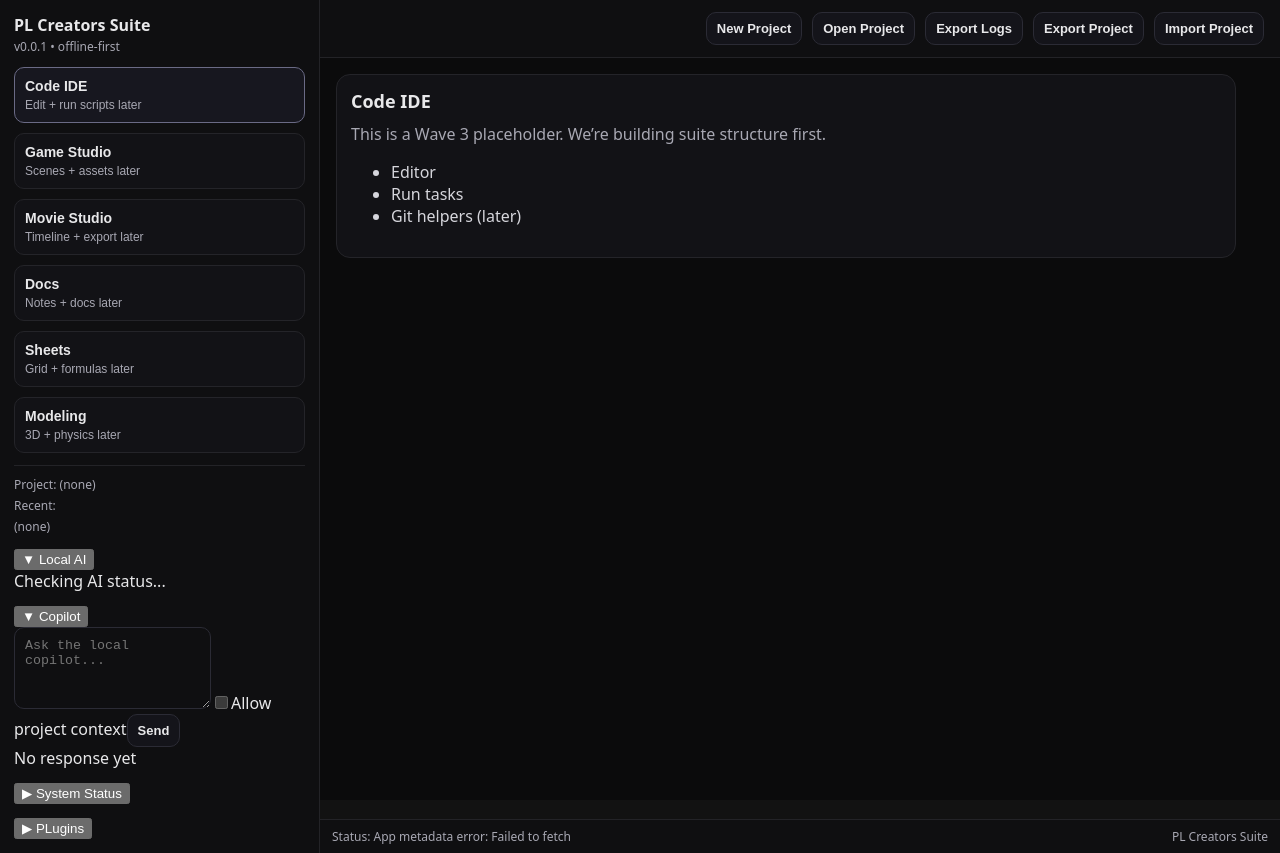
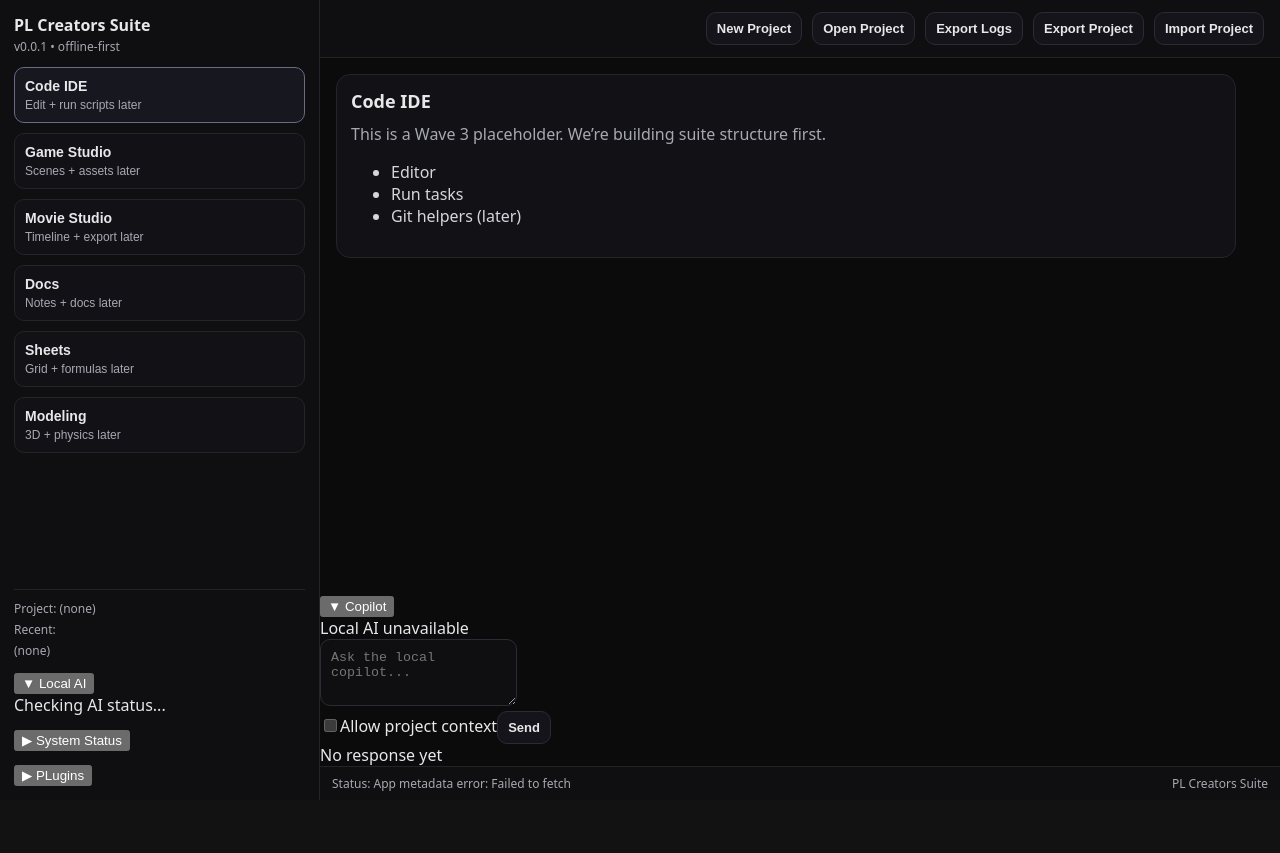
Before and after one commit to barnes127/pl-creators-suite, a React (Vite) app in the folder apps/renderer/: page / in a window 1280 px wide. After the commit the page ends 800 px from the top, so only its background shows below. Built offline with nearby package versions, Linux system fonts and the light colour scheme.

Commit message:
Wave 8.5: persist workspace layout state

```diff
--- a/apps/renderer/src/App.tsx
+++ b/apps/renderer/src/App.tsx
@@ -68,6 +68,17 @@ type NavItem = {
   hint: string;
 };
 
+function readStoredBoolean(key: string, fallback: boolean) {
+  try {
+    const raw = window.localStorage.getItem(key);
+    if (raw === "true") return true;
+    if (raw === "false") return false;
+    return fallback;
+  } catch {
+    return fallback;
+  }
+}
+
 export default function App() {
   const navItems: NavItem[] = useMemo(
     () => [
@@ -101,6 +112,9 @@ export default function App() {
   const [aiResponse, setAiResponse] = useState("");
   const [aiBusy, setAiBusy] = useState(false);
   const [allowProjectContext, setAllowProjectContext] = useState(false);
+  const [copilotDrawerOpen, setCopilotDrawerOpen] = useState(() =>
+    readStoredBoolean("pl.layout.copilotDrawerOpen", true)
+  );
 
 
 async function handleOpenProject() {
@@ -294,6 +308,17 @@ useEffect(() => {
 }, []);
 
 useEffect(() => {
+  try {
+    window.localStorage.setItem(
+      "pl.layout.copilotDrawerOpen",
+      String(copilotDrawerOpen)
+    );
+  } catch {
+    // Ignore storage failures.
+  }
+}, [copilotDrawerOpen]);
+
+useEffect(() => {
   const unsubscribe = window.plMenu?.onMenuAction?.((channel) => {
     if (channel === "menu:new-project") {
       handleNewProject();
@@ -382,7 +407,11 @@ useEffect(() => {
         )}
       </div>
 
-      <CollapsiblePanel title="Local AI" defaultOpen={true}>
+      <CollapsiblePanel
+        title="Local AI"
+        defaultOpen={true}
+        storageKey="pl.layout.panel.localAi"
+      >
 
         {localAiStatus ? (
           <div className="recentList">
@@ -408,46 +437,11 @@ useEffect(() => {
         )}
       </CollapsiblePanel>
 
-      <CollapsiblePanel title="Copilot" defaultOpen={true}>
-
-        <textarea
-          className="input"
-          value={aiPrompt}
-          onChange={(e) => setAiPrompt(e.target.value)}
-          placeholder="Ask the local copilot..."
-          rows={4}
-        />
-
-        <label className="recentItem">
-          <input
-            type="checkbox"
-            checked={allowProjectContext}
-            onChange={(e) => setAllowProjectContext(e.target.checked)}
-            disabled={!projectRoot}
-          />
-          Allow project context
-        </label>
-
-        <button
-          className="btn"
-          type="button"
-          onClick={() => void handleSendAiPrompt()}
-          disabled={aiBusy}
-        >
-          {aiBusy ? "Thinking..." : "Send"}
-        </button>
-
-        {aiResponse ? (
-          <div className="recentItem">
-            <strong>Response</strong>
-            <div>{aiResponse}</div>
-          </div>
-        ) : (
-          <div className="emptyState">No response yet</div>
-        )}
-      </CollapsiblePanel>
-
-      <CollapsiblePanel title="System Status" defaultOpen={false}>
+      <CollapsiblePanel
+        title="System Status"
+        defaultOpen={false}
+        storageKey="pl.layout.panel.systemStatus"
+      >
 
         {featureFlags ? (
           <div className="recentList">
@@ -469,7 +463,11 @@ useEffect(() => {
         )}
       </CollapsiblePanel>
 
-      <CollapsiblePanel title="PLugins" defaultOpen={false}>
+      <CollapsiblePanel
+        title="PLugins"
+        defaultOpen={false}
+        storageKey="pl.layout.plugins"
+      >
 
         {plugins.length === 0 ? (
           <div className="emptyState">No plugins installed</div>
@@ -537,6 +535,66 @@ useEffect(() => {
 
       <section className="workspace">
         <Workspace active={active} />
+      </section>
+
+      <section className={`copilotDrawer ${copilotDrawerOpen ? "open" : "closed"}`}>
+        <div className="copilotDrawerHeader">
+          <button
+            className="panelTitle"
+            type="button"
+            onClick={() => setCopilotDrawerOpen((value) => !value)}
+          >
+            {copilotDrawerOpen ? "▼" : "▲"} Copilot
+          </button>
+
+          <div className="copilotDrawerMeta">
+            {localAiStatus?.available
+              ? `Local AI: ${localAiStatus.model || "available"}`
+              : "Local AI unavailable"}
+          </div>
+        </div>
+
+        {copilotDrawerOpen && (
+          <div className="copilotDrawerBody">
+            <textarea
+              className="input copilotInput"
+              value={aiPrompt}
+              onChange={(e) => setAiPrompt(e.target.value)}
+              placeholder="Ask the local copilot..."
+              rows={3}
+            />
+
+            <div className="copilotActions">
+              <label className="recentItem">
+                <input
+                  type="checkbox"
+                  checked={allowProjectContext}
+                  onChange={(e) => setAllowProjectContext(e.target.checked)}
+                  disabled={!projectRoot}
+                />
+                Allow project context
+              </label>
+
+              <button
+                className="btn"
+                type="button"
+                onClick={() => void handleSendAiPrompt()}
+                disabled={aiBusy}
+              >
+                {aiBusy ? "Thinking..." : "Send"}
+              </button>
+            </div>
+
+            {aiResponse ? (
+              <div className="copilotResponse">
+                <strong>Response</strong>
+                <div>{aiResponse}</div>
+              </div>
+            ) : (
+              <div className="emptyState">No response yet</div>
+            )}
+          </div>
+        )}
       </section>
 
       <footer className="statusbar">
--- a/apps/renderer/src/components/CollapsiblePanel.tsx
+++ b/apps/renderer/src/components/CollapsiblePanel.tsx
@@ -1,17 +1,42 @@
-import { useState, type ReactNode } from "react";
+import { useEffect, useState, type ReactNode } from "react";
 
 type CollapsiblePanelProps = {
   title: string;
   defaultOpen?: boolean;
+  storageKey?: string;
   children: ReactNode;
 };
+
+function readStoredOpen(storageKey: string | undefined, fallback: boolean) {
+  if (!storageKey) return fallback;
+
+  try {
+    const raw = window.localStorage.getItem(storageKey);
+    if (raw === "true") return true;
+    if (raw === "false") return false;
+    return fallback;
+  } catch {
+    return fallback;
+  }
+}
 
 export function CollapsiblePanel({
   title,
   defaultOpen = true,
+  storageKey,
   children,
 }: CollapsiblePanelProps) {
-  const [open, setOpen] = useState(defaultOpen);
+  const [open, setOpen] = useState(() => readStoredOpen(storageKey, defaultOpen));
+
+  useEffect(() => {
+    if (!storageKey) return;
+
+    try {
+      window.localStorage.setItem(storageKey, String(open));
+    } catch {
+      // Ignore storage failures.
+    }
+  }, [open, storageKey]);
 
   return (
     <div className="panel">
```
